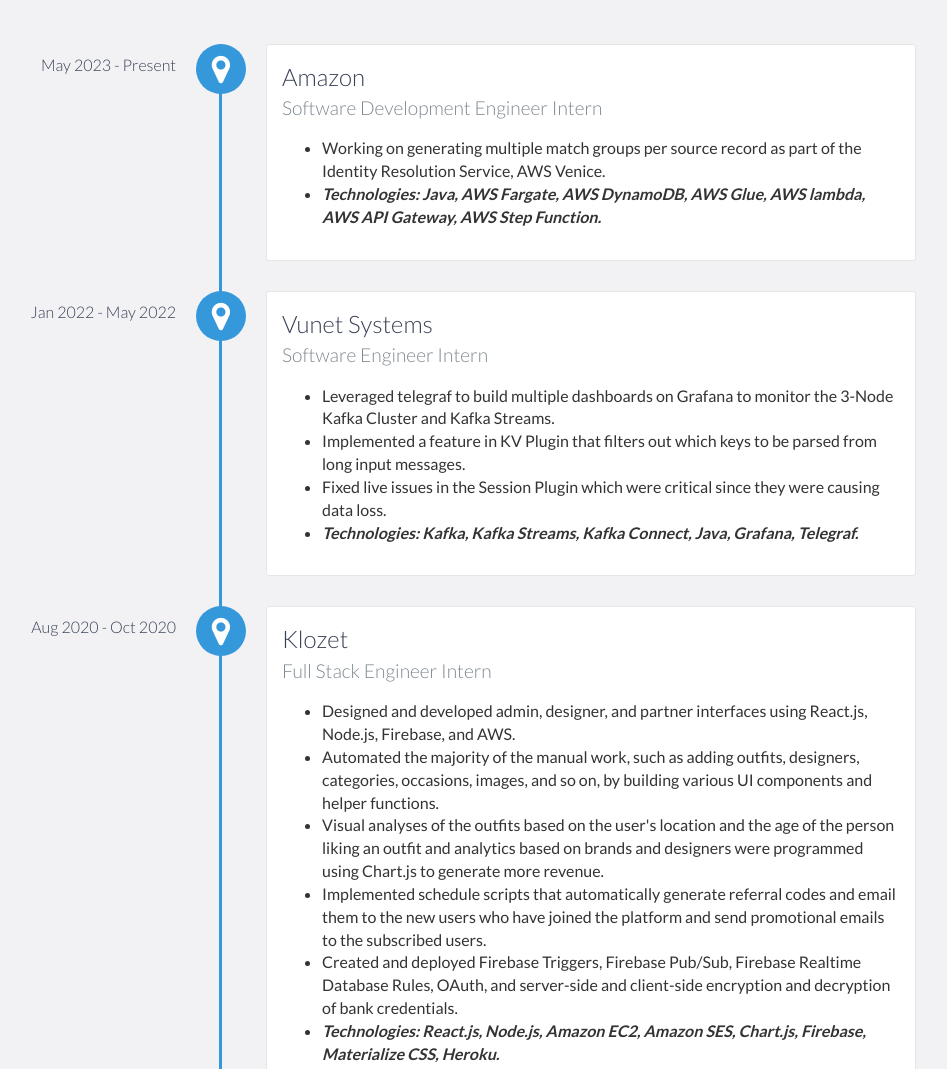
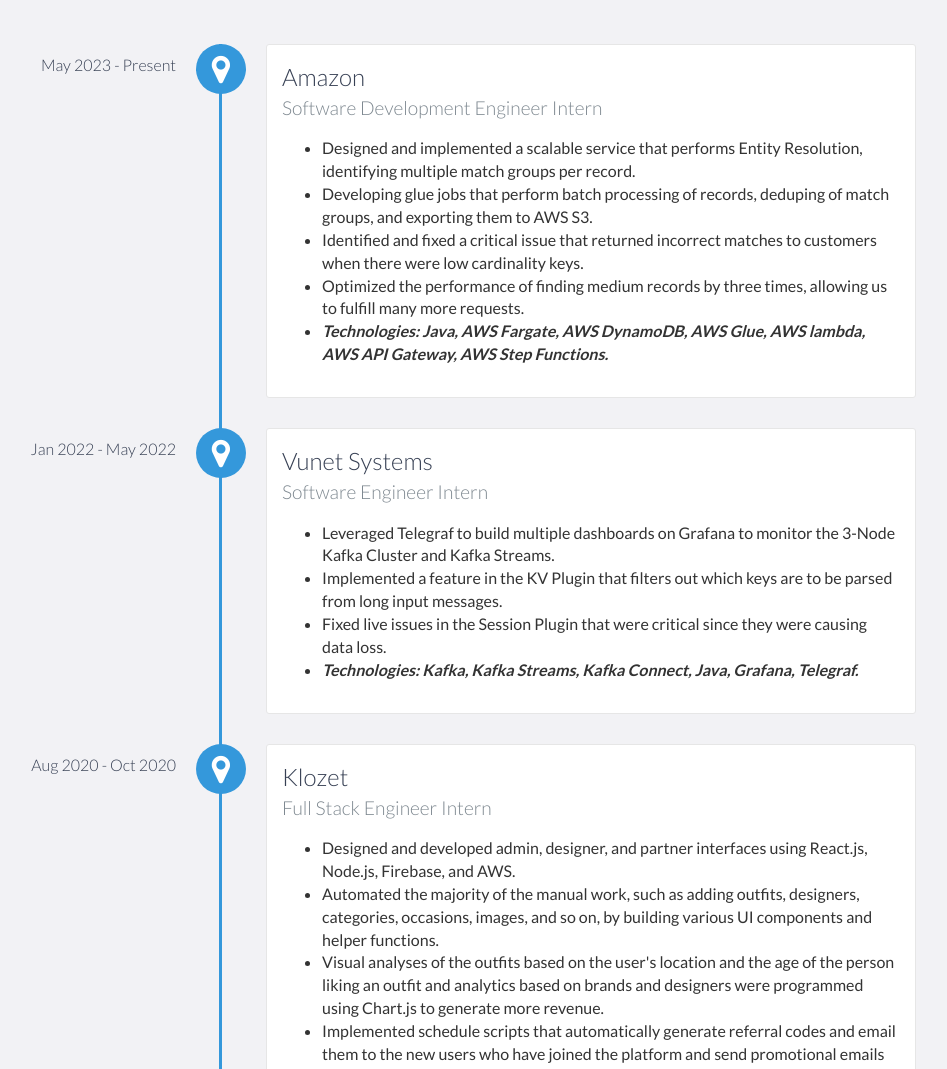
Before and after one commit to KhushJain/KhushJain.github.io, a plain HTML site: page index.html in a window 1280 px wide. Shown: the part 1200-2269 px from the top of the page, without its empty margins (224-1171 px from the left). Drawn offline with nearby package versions, Linux system fonts and the light colour scheme; no server answers.

Commit message:
Update index.html

```diff
--- a/index.html
+++ b/index.html
@@ -111,17 +111,20 @@
             <h3>Amazon</h3>
             <h4>Software Development Engineer Intern</h4>
             <ul>
-                <li>Working on generating multiple match groups per source record as part of the Identity Resolution Service, AWS Venice.</li>
-                <li><b><i>Technologies: Java, AWS Fargate, AWS DynamoDB, AWS Glue, AWS lambda, AWS API Gateway, AWS Step Function.</b></i></li>
+                <li>Designed and implemented a scalable service that performs Entity Resolution, identifying multiple match groups per record.</li>
+	    	<li>Developing glue jobs that perform batch processing of records, deduping of match groups, and exporting them to AWS S3.</li>
+		<li>Identified and fixed a critical issue that returned incorrect matches to customers when there were low cardinality keys.</li>
+		<li>Optimized the performance of finding medium records by three times, allowing us to fulfill many more requests.</li>
+                <li><b><i>Technologies: Java, AWS Fargate, AWS DynamoDB, AWS Glue, AWS lambda, AWS API Gateway, AWS Step Functions.</b></i></li>
             </ul>
         </div>
         <div data-date="Jan 2022 - May 2022">
             <h3>Vunet Systems</h3>
             <h4>Software Engineer Intern</h4>
             <ul>
-                <li>Leveraged telegraf to build multiple dashboards on Grafana to monitor the 3-Node Kafka Cluster and Kafka Streams.</li>
-                <li>Implemented a feature in KV Plugin that filters out which keys to be parsed from long input messages.</li>
-                <li>Fixed live issues in the Session Plugin which were critical since they were causing data loss.</li>
+                <li>Leveraged Telegraf to build multiple dashboards on Grafana to monitor the 3-Node Kafka Cluster and Kafka Streams.</li>
+                <li>Implemented a feature in the KV Plugin that filters out which keys are to be parsed from long input messages.</li>
+                <li>Fixed live issues in the Session Plugin that were critical since they were causing data loss.</li>
                 <li><b><i>Technologies: Kafka, Kafka Streams, Kafka Connect, Java, Grafana, Telegraf.</b></i></li>
             </ul>
         </div>
@@ -133,7 +136,7 @@
                 <li>Automated the majority of the manual work, such as adding outfits, designers, categories, occasions, images, and so on, by building various UI components and helper functions.</li>
                 <li>Visual analyses of the outfits based on the user's location and the age of the person liking an outfit and analytics based on brands and designers were programmed using Chart.js to generate more revenue.</li>
                 <li>Implemented schedule scripts that automatically generate referral codes and email them to the new users who have joined the platform and send promotional emails to the subscribed users.</li>
-                <li>Created and deployed Firebase Triggers, Firebase Pub/Sub, Firebase Realtime Database Rules, OAuth, and server-side and client-side encryption and decryption of bank credentials.</li>
+                <li>Designed and deployed Firebase Triggers, Firebase Pub/Sub, Firebase Realtime Database Rules, OAuth, and server-side and client-side encryption and decryption of bank credentials.</li>
                 <li><b><i>Technologies: React.js, Node.js, Amazon EC2, Amazon SES, Chart.js, Firebase, Materialize CSS, Heroku.</b></i></li>
             </ul>
         </div>
@@ -159,7 +162,10 @@
             <h3>Stony Brook University</h3>
             <span class="education-date">May 2024 (Expected)</span>
             <h4>Master of Science in Computer Science (GPA: 4/4)</h4>
-            Coursework: Artificial Intelligence, Analysis of Algorithms, Theory of Database Systems, Data Mining.
+	    <p>
+		<li>Theory of Database Systems, Big Data Algorithms & Network, Artificial Intelligence, Analysis of Algorithms, Data Mining</li>
+	    	<li>Graduate Teaching Assistant for CSE 416: Software Engineering and ISE 218: Fundamentals of Information Technology</li>
+	    </p>
         </div>
         <!-- End .education-block -->
 
@@ -308,9 +314,15 @@
         <h2 class="heading">Skills and Technologies</h2>
         <ul>
             <li>Python3</li>
+            <li>Java</li>
+            <li>Javascript</li>
+            <li>C++</li>
             <li>C</li>
-            <li>Javascript</li>
-            <li>Java</li>
+            <li>AWS DynamoDB</li>
+            <li>AWS Glue</li>
+            <li>AWS Step Functions</li>
+            <li>AWS Fargate</li>
+            <li>AWS Lambda</li>
             <li>HTML5</li>
             <li>CSS3</li>
             <li>Django</li>
```
